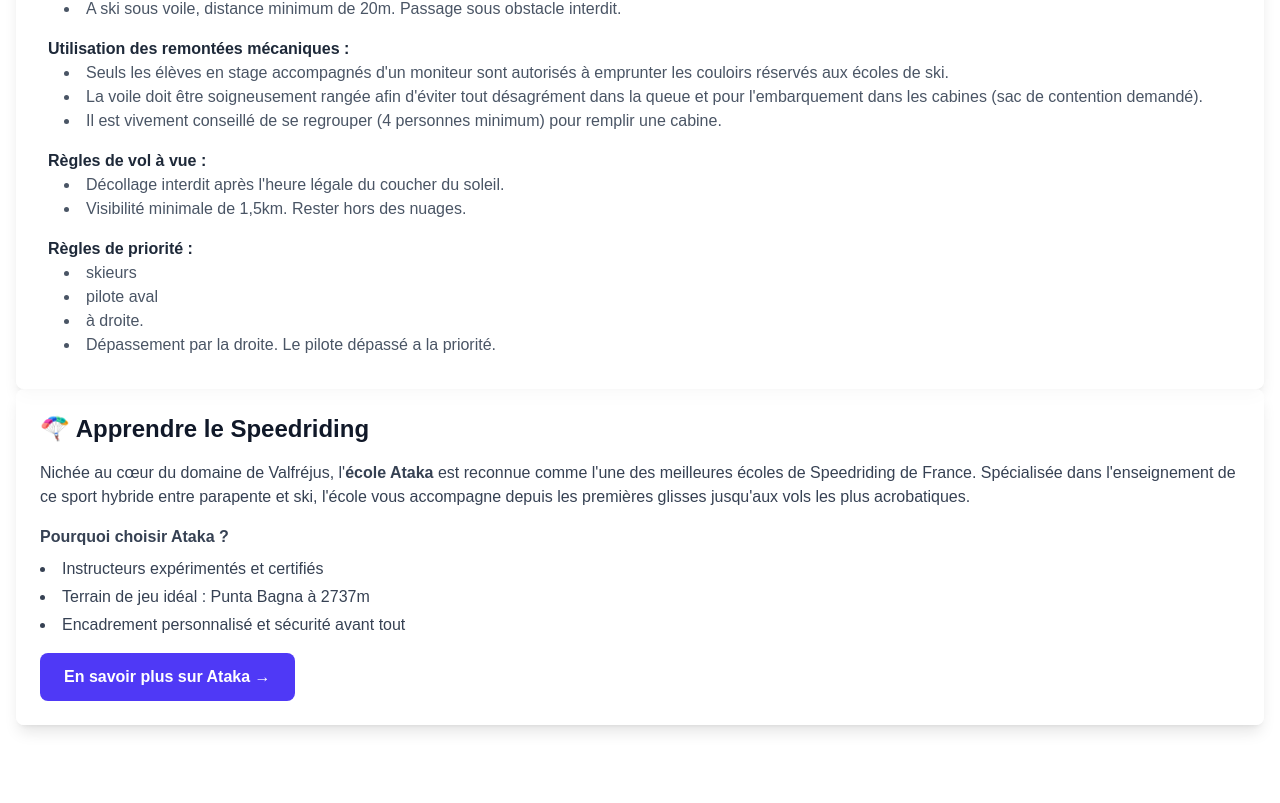
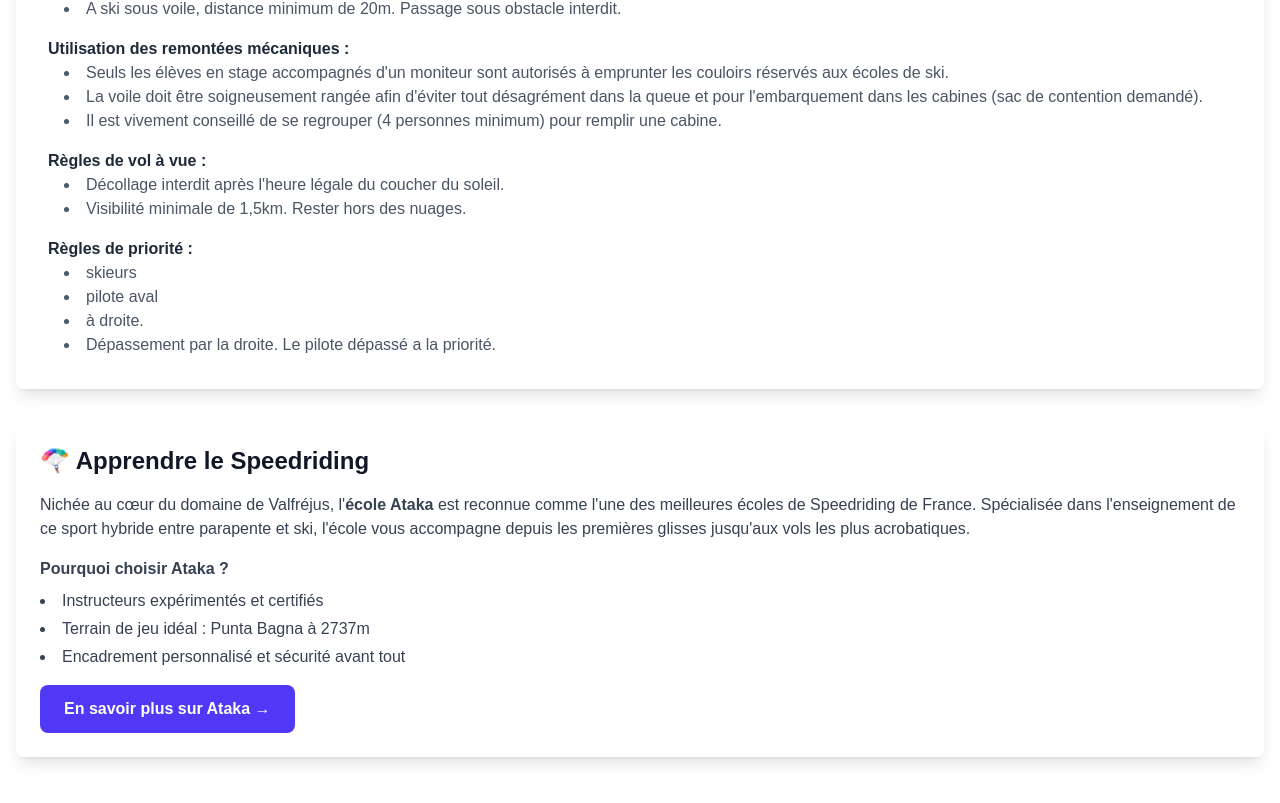
Before and after one commit to clementsbt/tetes-brulees, a Next.js app: page /valfrjus in a window 1280 px wide. Shown: the part 1523-2326 px from the top of the page. Built offline with nearby package versions, Linux system fonts and the light colour scheme; no server answers.

Commit message:
Add margin above Ataka card

```diff
--- a/app/valfrjus/page.tsx
+++ b/app/valfrjus/page.tsx
@@ -305,7 +305,7 @@ export default function ValfrejusPage() {
         </div>
 
         {/* Ataka Speedriding */}
-        <div className="bg-white/80 rounded-lg shadow-lg p-6 mb-6">
+        <div className="bg-white/80 rounded-lg shadow-lg p-6 mb-6 mt-8">
           <h2 className="text-2xl font-bold text-gray-900 mb-4">🪂 Apprendre le Speedriding</h2>
           <p className="text-gray-700 mb-4">
             Nichée au cœur du domaine de Valfréjus, l'<strong>école Ataka</strong> est reconnue comme l'une des meilleures écoles de Speedriding de France.
```
